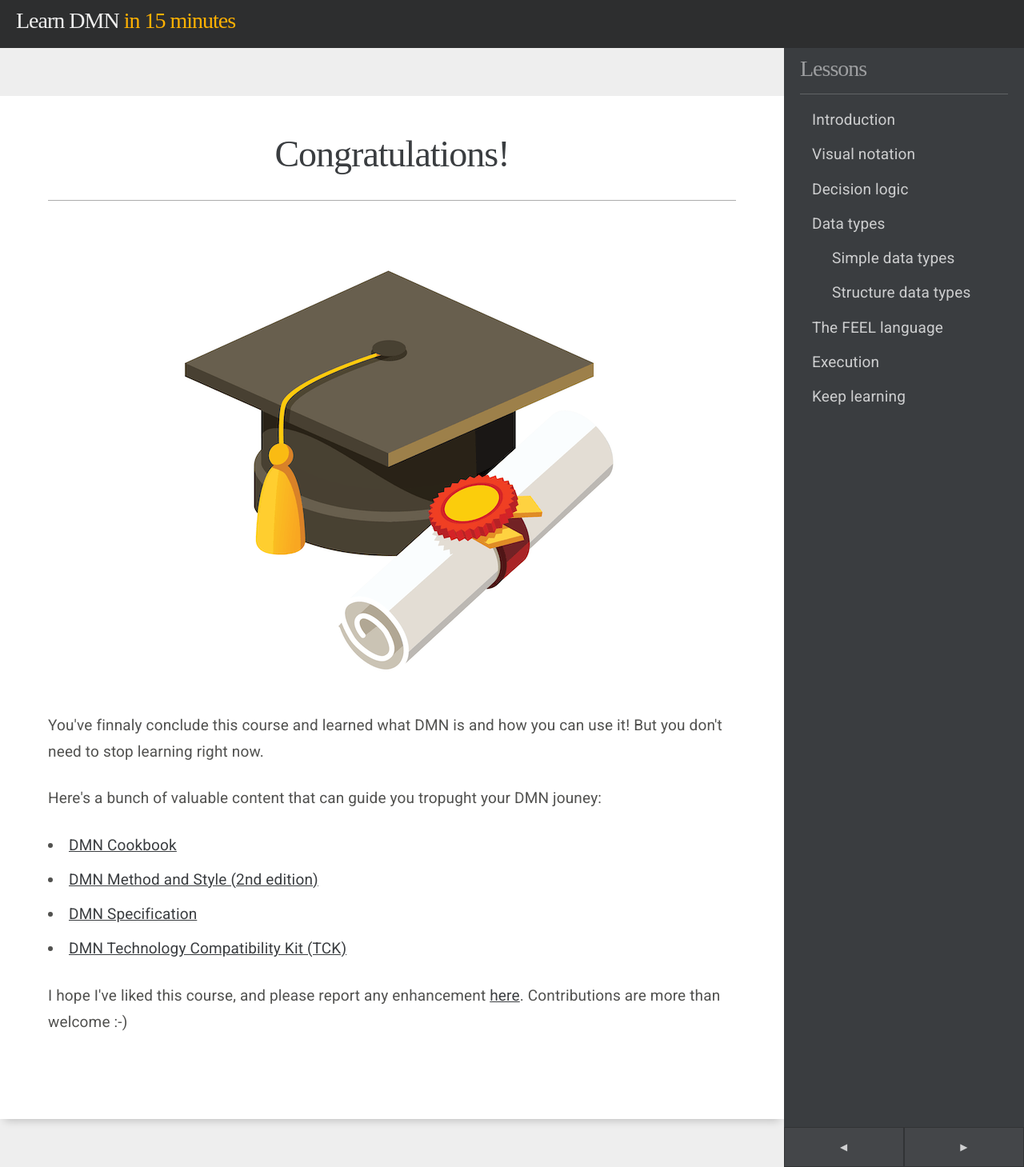
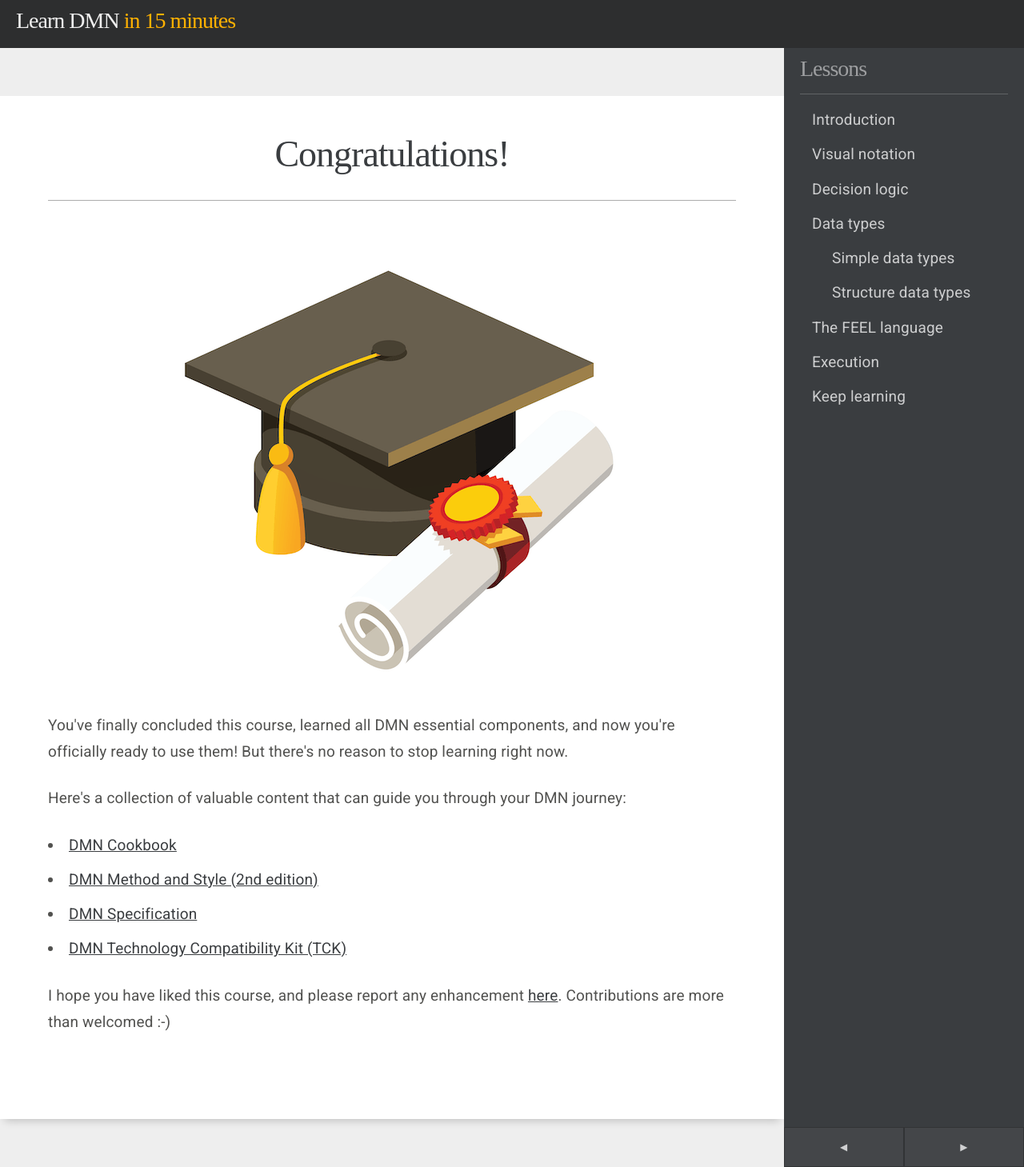
Before and after one commit to karreiro/learn-dmn-in-15-minutes, a Jekyll site: the page built from learn/keep-learning.md, in a window 1280 px wide. Shown: the whole page at 80% size. Built offline with Jekyll 4.4.1, drawn with Linux system fonts in a browser that asks for light colours; some web fonts are replaced.

Commit message:
Execution review | FEEL review | Keep learning review

```diff
--- a/learn/keep-learning.md
+++ b/learn/keep-learning.md
@@ -11,11 +11,11 @@ layout: learn
         <img src="/assets/keep-learning.png" />
       </div>
       <p>
-        You've finnaly conclude this course and learned what DMN is and how you can use it! But you don't need to stop
-        learning right now.
+        You've finally concluded this course, learned all DMN essential components, and now you're officially ready to
+        use them! But there's no reason to stop learning right now.
       </p>
       <p>
-        Here's a bunch of valuable content that can guide you tropught your DMN jouney:
+        Here's a collection of valuable content that can guide you through your DMN journey:
       </p>
       <ul>
         <li>
@@ -32,9 +32,9 @@ layout: learn
         </li>
       </ul>
       <p>
-        I hope I've liked this course, and please report any enhancement <a
+        I hope you have liked this course, and please report any enhancement <a
           href="https://github.com/karreiro/learn-dmn-in-15-minutes/issues">here</a>. Contributions are more than
-        welcome :-)
+        welcomed :-)
       </p>
     </div>
   </div>
```
Also changed, not shown: learn/execution.md (+27 -18 lines), learn/the-feel-language.md (+4 -4 lines).
